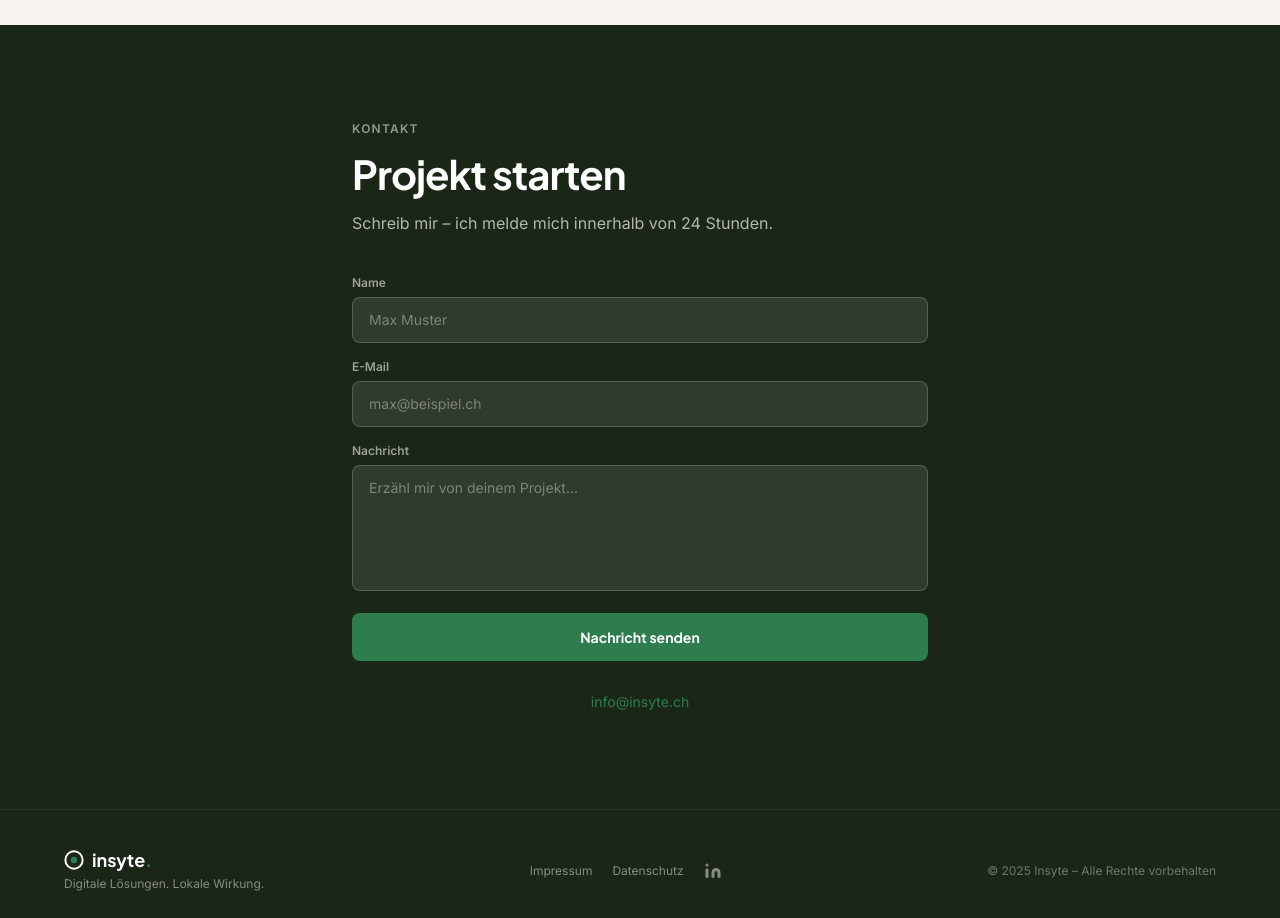
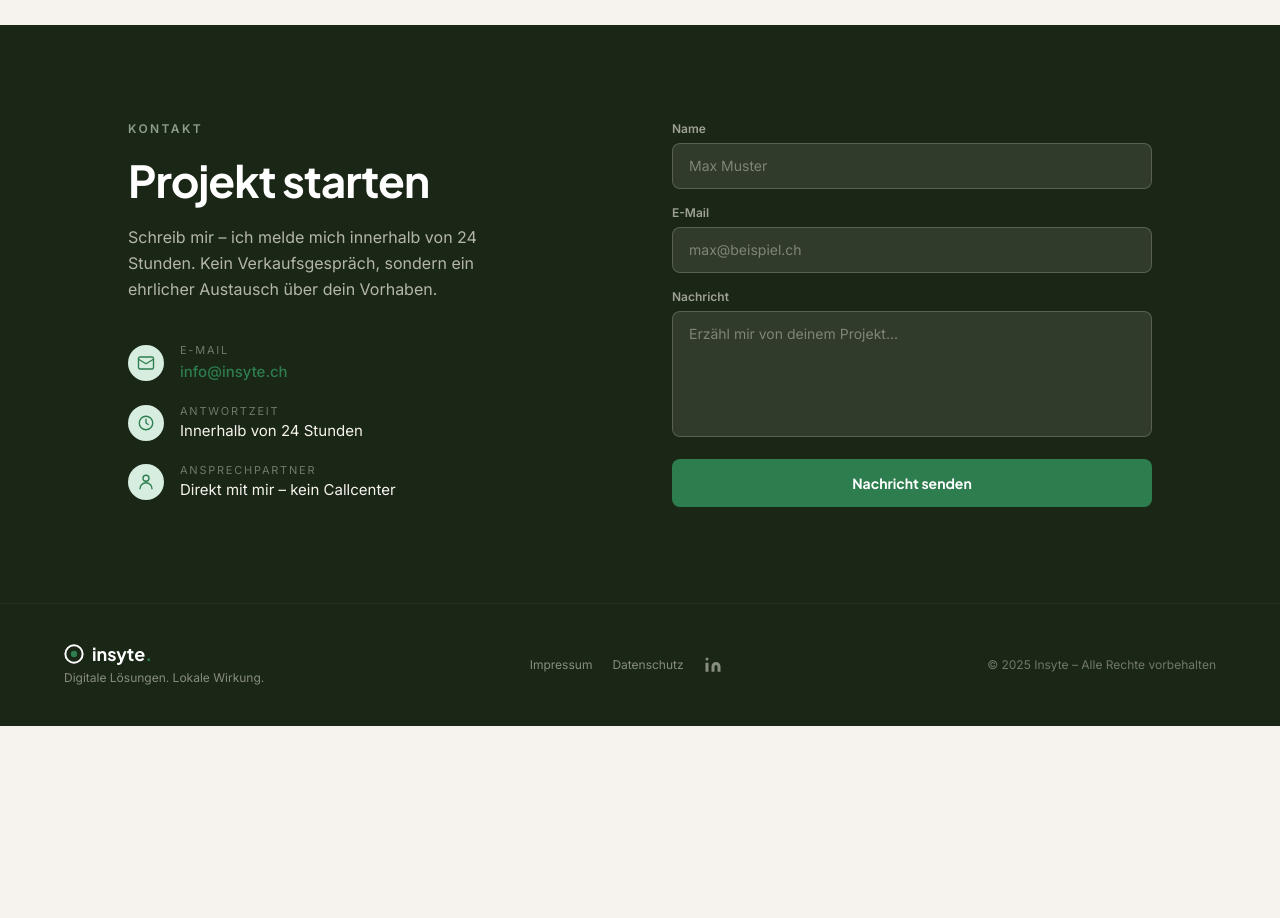
Before and after one commit to maelseewald/Insyte, a Next.js app: page / in a window 1280 px wide. Shown: the part 4000-4918 px from the top of the page. After the commit the page ends 4726 px from the top, so only its background shows below. Built offline with nearby package versions, Linux system fonts and the light colour scheme.

Commit message:
design: two-column dark contact section
Restructure Kontakt into two columns on wald: left holds the invitation and
direct contact details (email, response time, single point of contact) with
salbei icon chips; right holds the form. Form logic and success/error states
unchanged.

```diff
--- a/components/sections/Kontakt.tsx
+++ b/components/sections/Kontakt.tsx
@@ -8,6 +8,70 @@ type FormState = 'idle' | 'loading' | 'success' | 'error'
 
 const INPUT_CLASS =
   'w-full bg-sand/10 border border-sand/20 rounded-lg px-4 py-3 text-sand placeholder:text-sand/40 text-sm focus-visible:outline-none focus-visible:ring-2 focus-visible:ring-gruen transition-colors'
+
+const CONTACTS = [
+  {
+    label: 'E-Mail',
+    value: 'info@insyte.ch',
+    href: 'mailto:info@insyte.ch',
+    icon: (
+      <svg
+        width="18"
+        height="18"
+        viewBox="0 0 24 24"
+        fill="none"
+        stroke="#2E7D4F"
+        strokeWidth="1.8"
+        strokeLinecap="round"
+        strokeLinejoin="round"
+        aria-hidden="true"
+      >
+        <rect x="2" y="4" width="20" height="16" rx="2" />
+        <path d="m22 7-10 6L2 7" />
+      </svg>
+    ),
+  },
+  {
+    label: 'Antwortzeit',
+    value: 'Innerhalb von 24 Stunden',
+    icon: (
+      <svg
+        width="18"
+        height="18"
+        viewBox="0 0 24 24"
+        fill="none"
+        stroke="#2E7D4F"
+        strokeWidth="1.8"
+        strokeLinecap="round"
+        strokeLinejoin="round"
+        aria-hidden="true"
+      >
+        <circle cx="12" cy="12" r="9" />
+        <path d="M12 7v5l3 2" />
+      </svg>
+    ),
+  },
+  {
+    label: 'Ansprechpartner',
+    value: 'Direkt mit mir – kein Callcenter',
+    icon: (
+      <svg
+        width="18"
+        height="18"
+        viewBox="0 0 24 24"
+        fill="none"
+        stroke="#2E7D4F"
+        strokeWidth="1.8"
+        strokeLinecap="round"
+        strokeLinejoin="round"
+        aria-hidden="true"
+      >
+        <path d="M20 21a8 8 0 0 0-16 0" />
+        <circle cx="12" cy="7" r="4" />
+      </svg>
+    ),
+  },
+]
 
 export default function Kontakt() {
   const [form, setForm] = useState({ name: '', email: '', message: '' })
@@ -28,7 +92,7 @@ export default function Kontakt() {
         headers: { 'Content-Type': 'application/json' },
         body: JSON.stringify(form),
       })
-      const data = await res.json() as { success?: boolean; error?: string }
+      const data = (await res.json()) as { success?: boolean; error?: string }
 
       if (!res.ok || !data.success) {
         throw new Error(data.error ?? 'Unbekannter Fehler.')
@@ -38,9 +102,7 @@ export default function Kontakt() {
       setForm({ name: '', email: '', message: '' })
     } catch (err) {
       setState('error')
-      setErrorMsg(
-        err instanceof Error ? err.message : 'Fehler beim Senden.'
-      )
+      setErrorMsg(err instanceof Error ? err.message : 'Fehler beim Senden.')
     }
   }
 
@@ -51,32 +113,67 @@ export default function Kontakt() {
         initial="hidden"
         animate={isInView ? 'visible' : 'hidden'}
         variants={staggerContainer}
-        className="mx-auto max-w-xl"
+        className="mx-auto grid max-w-5xl gap-12 md:grid-cols-2 md:gap-16"
       >
+        {/* Left: invitation + contact details */}
+        <div>
           <motion.p
             variants={fadeInUp}
-          className="text-salbei/60 text-xs font-semibold uppercase tracking-widest mb-3"
+            className="text-salbei/60 text-xs font-semibold uppercase tracking-[0.2em] mb-4"
           >
             Kontakt
           </motion.p>
           <motion.h2
             variants={fadeInUp}
-          className="font-jakarta font-bold text-[40px] leading-tight tracking-tight text-white mb-3"
+            className="font-jakarta font-bold text-[clamp(32px,4vw,44px)] leading-tight tracking-tight text-white mb-4"
           >
             Projekt starten
           </motion.h2>
           <motion.p
             variants={fadeInUp}
-          className="text-sand/70 text-base mb-10"
+            className="text-sand/70 text-base leading-relaxed mb-10 max-w-sm"
           >
-          Schreib mir – ich melde mich innerhalb von 24 Stunden.
+            Schreib mir – ich melde mich innerhalb von 24 Stunden. Kein
+            Verkaufsgespräch, sondern ein ehrlicher Austausch über dein Vorhaben.
           </motion.p>
 
+          <ul className="space-y-5">
+            {CONTACTS.map((item) => (
+              <motion.li
+                key={item.label}
+                variants={fadeInUp}
+                className="flex items-center gap-4"
+              >
+                <span className="flex h-9 w-9 shrink-0 items-center justify-center rounded-full bg-salbei">
+                  {item.icon}
+                </span>
+                <div>
+                  <p className="text-[11px] uppercase tracking-[0.16em] text-sand/40">
+                    {item.label}
+                  </p>
+                  {item.href ? (
+                    <a
+                      href={item.href}
+                      className="text-gruen text-[15px] font-medium hover:brightness-110 transition"
+                    >
+                      {item.value}
+                    </a>
+                  ) : (
+                    <p className="text-sand text-[15px]">{item.value}</p>
+                  )}
+                </div>
+              </motion.li>
+            ))}
+          </ul>
+        </div>
+
+        {/* Right: form */}
+        <div>
           {state === 'success' ? (
             <motion.div
               initial={{ opacity: 0, y: 16 }}
               animate={{ opacity: 1, y: 0 }}
-            className="text-center py-12 text-salbei"
+              className="flex h-full flex-col justify-center rounded-xl border border-sand/15 bg-sand/[0.04] p-10 text-center text-salbei"
             >
               <p className="font-jakarta font-bold text-2xl mb-2 text-white">
                 Danke!
@@ -154,7 +251,8 @@ export default function Kontakt() {
 
               {state === 'error' && (
                 <p className="text-red-400 text-sm" role="alert">
-                {errorMsg || 'Fehler beim Senden. Bitte versuche es später erneut.'}
+                  {errorMsg ||
+                    'Fehler beim Senden. Bitte versuche es später erneut.'}
                 </p>
               )}
 
@@ -167,15 +265,7 @@ export default function Kontakt() {
               </button>
             </motion.form>
           )}
-
-        <motion.p variants={fadeInUp} className="mt-7 text-center">
-          <a
-            href="mailto:info@insyte.ch"
-            className="text-gruen text-sm hover:brightness-110 transition-all"
-          >
-            info@insyte.ch
-          </a>
-        </motion.p>
+        </div>
       </motion.div>
     </section>
   )
```
Lines whose indentation alone changed are shown as unchanged.
